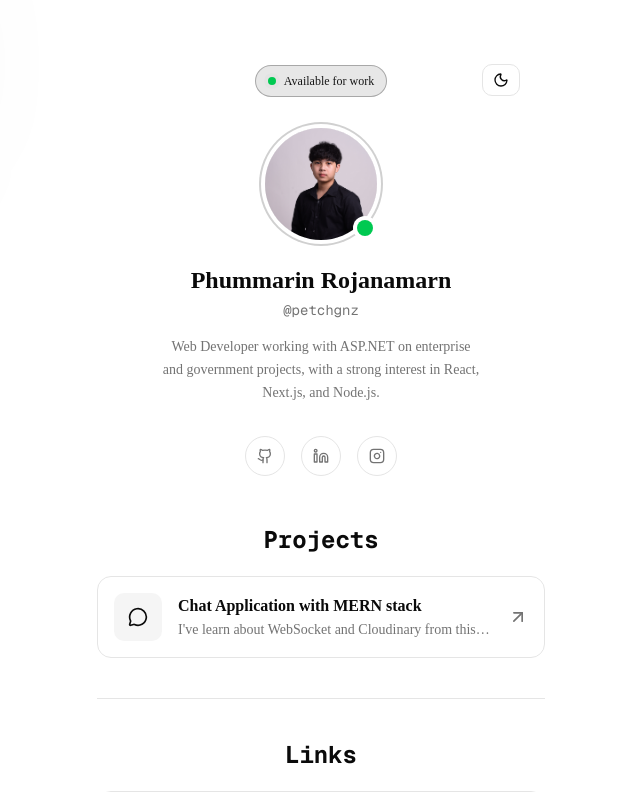
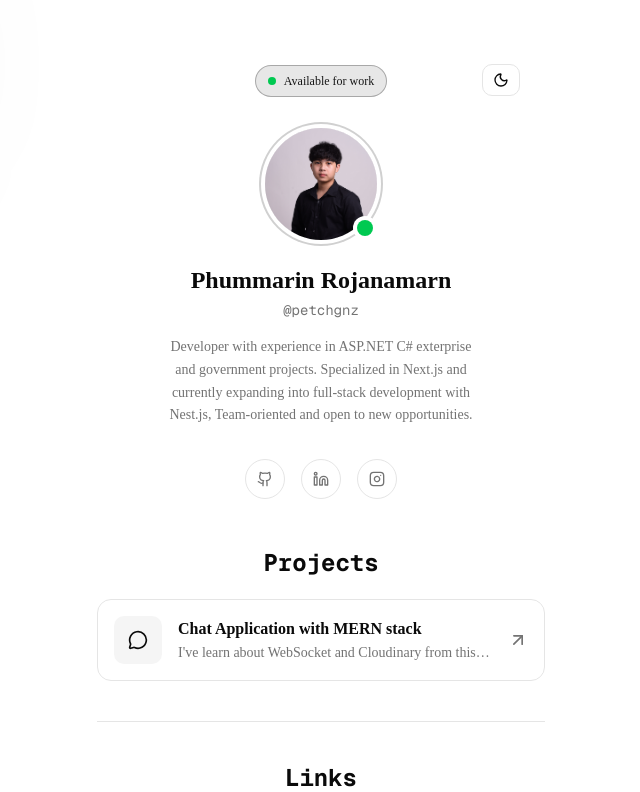
Before and after one commit to petchgnz/petchgnz-link_in_bio, a Next.js app: page / in a window 1280 px wide. Shown: the top 792 px of the page, without its empty margins (319-959 px from the left). Built offline with nearby package versions, Linux system fonts and the light colour scheme.

Commit message:
fix: change profile description

```diff
--- a/app/page.tsx
+++ b/app/page.tsx
@@ -14,9 +14,9 @@ const exampleProjects = [
     title: 'Chat Application with MERN stack',
     description: "I've learn about WebSocket and Cloudinary from this project",
     href: 'https://petchgnz-chat-app-mern.onrender.com/',
-    icon: MessageCircle
-  }
-]
+    icon: MessageCircle,
+  },
+];
 
 const links = [
   {
@@ -44,15 +44,15 @@ const contacts = [
     title: 'Email',
     description: 'phetchgnz@gmail.com',
     href: 'mailto:phetchgnz@gmail.com',
-    icon: Mail
+    icon: Mail,
   },
   {
     title: 'Telephone',
     description: '094-353-8855',
     href: '#',
-    icon: Phone
-  }
-]
+    icon: Phone,
+  },
+];
 
 export default function Home() {
   return (
@@ -79,7 +79,7 @@ export default function Home() {
         <ProfileHeader
           name={'Phummarin Rojanamarn'}
           bio={
-            'Web Developer working with ASP.NET on enterprise and government projects, with a strong interest in React, Next.js, and Node.js.'
+            'Developer with experience in ASP.NET C# exterprise and government projects. Specialized in Next.js and currently expanding into full-stack development with Nest.js, Team-oriented and open to new opportunities.'
           }
           handle={'petchgnz'}
           avatarUrl='/img/miniPic.JPG'
@@ -88,7 +88,6 @@ export default function Home() {
         <SocialLinks />
 
         <div className='mt-4 flex flex-col w-full gap-5'>
-
           <h1 className='text-2xl font-mono font-bold text-center'>Projects</h1>
           <div className='flex flex-col w-full gap-5'>
             {exampleProjects.map((link, index) => (
```
